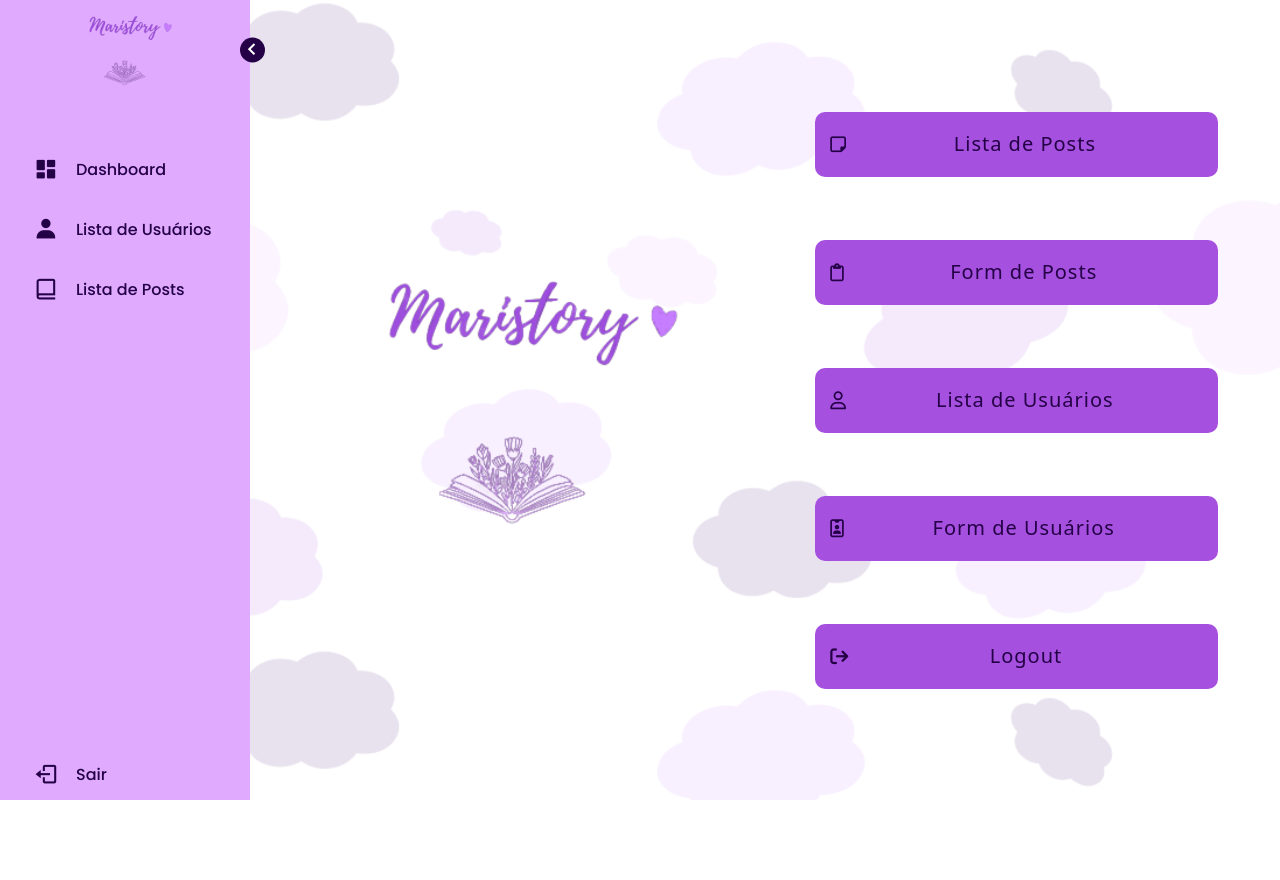
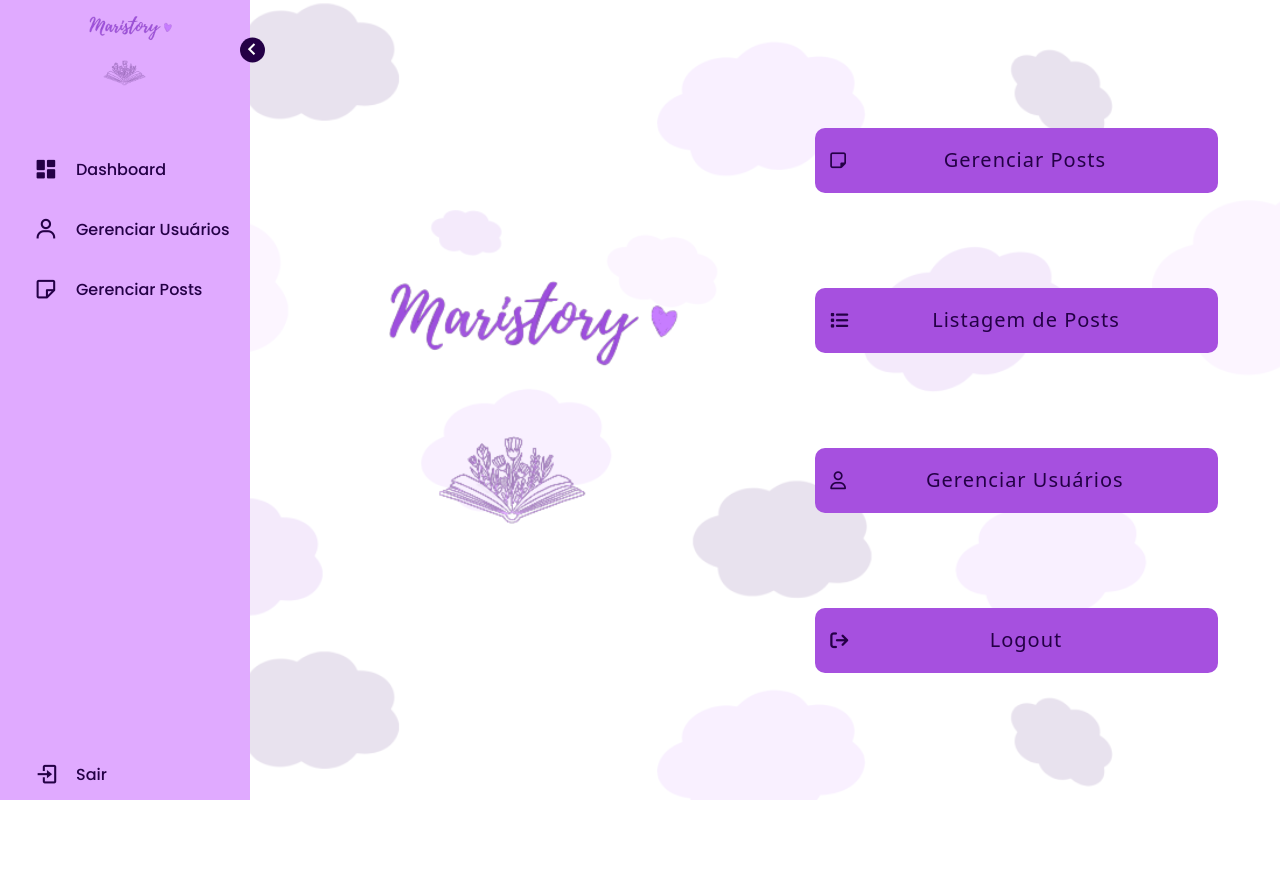
Before and after one commit to MarianaSiano/Mariatory, a PHP site: page /dashboard in a window 1280 px wide. Run offline with PHP 8.4, Linux system fonts and the light colour scheme; the visitor is signed in with stand-in values (Sample User, id 1).

Commit message:
Troquei os ícones da sidebar para ficar iguais aos da dashboard, arrumei os links da dashboard, e consertei problemas em rota e paginação

```diff
--- a/app/Controllers/PostListController.php
+++ b/app/Controllers/PostListController.php
@@ -20,6 +20,7 @@ class PostListController{
                 $page = 1;
             }
         }else{
+            $_GET['pagina'] = 1;
             $page = 1;
         }
 
--- a/app/Controllers/UsuarioController.php
+++ b/app/Controllers/UsuarioController.php
@@ -47,6 +47,7 @@ class UsuarioController
                 $page = 1;
             }
         }else{
+            $_GET['pagina'] = 1;
             $page = 1;
         }
 
--- a/app/views/admin/dashboard.view.php
+++ b/app/views/admin/dashboard.view.php
@@ -23,10 +23,9 @@ include('./app/views/site/protectLogin.php');
                 <img src="/public/assets/Maristory-Transparente2.png" alt="Maristory logo">
             </div>
             <div class="right-container">
-                <button class="listPosts"><i class="fa-regular fa-note-sticky"></i><a href="#">Lista de Posts</a></button>
-                <button class="formPosts"><i class="fa-regular fa-clipboard"></i></i><a href="#">Form de Posts</a></button>
-                <button class="listUser"><i class="fa-regular fa-user"></i><a href="#">Lista de Usuários</a></button>
-                <button class="formUser"><i class="fa-regular fa-id-badge"></i><a href="#">Form de Usuários</a></button>
+                <button class="listPosts"><i class="fa-regular fa-note-sticky"></i><a href="listaPostAdm">Gerenciar Posts</a></button>
+                <button class="formPosts"><i class="fa-solid fa-list"></i><a href="postList">Listagem de Posts</a></button>
+                <button class="listUser"><i class="fa-regular fa-user"></i><a href="listaDeUsuarios">Gerenciar Usuários</a></button>
                 <button class="logout"><i class="fa-solid fa-arrow-right-from-bracket"></i><a href="login/logout">Logout</a></button>
             </div>
         </div>
--- a/app/views/layouts/sidebar.php
+++ b/app/views/layouts/sidebar.php
@@ -10,7 +10,7 @@
     <link href="https://cdn.jsdelivr.net/npm/bootstrap@5.3.0-alpha3/dist/css/bootstrap.min.css" rel="stylesheet" integrity="sha384-KK94CHFLLe+nY2dmCWGMq91rCGa5gtU4mk92HdvYe+M/SXH301p5ILy+dN9+nJOZ" crossorigin="anonymous">
     <link rel="stylesheet" href="/public/css/sidebar.css">
     <link href='https://unpkg.com/boxicons@2.1.4/css/boxicons.min.css' rel='stylesheet'>
-
+    <link rel="stylesheet" href="https://cdnjs.cloudflare.com/ajax/libs/font-awesome/6.4.0/css/all.min.css"/>
     <title>Maristory</title>
 </head>
 
@@ -43,14 +43,14 @@
                     </li>
                     <li class="nav-link">
                         <a href="listaDeUsuarios">
-                            <i class='bx bxs-user bx-sm icon'></i>
-                            <span class="nav-text text">Lista de Usuários</span>
+                            <i class='bx bx-user bx-sm icon'></i>
+                            <span class="nav-text text">Gerenciar Usuários</span>
                         </a>
                     </li>
                     <li class="nav-link">
                         <a href="listaPostAdm">
-                            <i class='bx bx-book-alt bx-sm icon'></i>
-                            <span class="nav-text text">Lista de Posts</span>
+                            <i class='bx bx-note bx-sm icon'></i>
+                            <span class="nav-text text">Gerenciar Posts</span>
                         </a>
                     </li>
 
@@ -60,7 +60,7 @@
             <div class="button-logout">
                 <li class="">
                     <a href="login/logout">
-                        <i class='bx bx-log-out bx-sm icon'></i>
+                        <i class='bx bx-log-in bx-sm icon'></i>
                         <span class="nav-text text">Sair</span>
                     </a>
                 </li>
```
